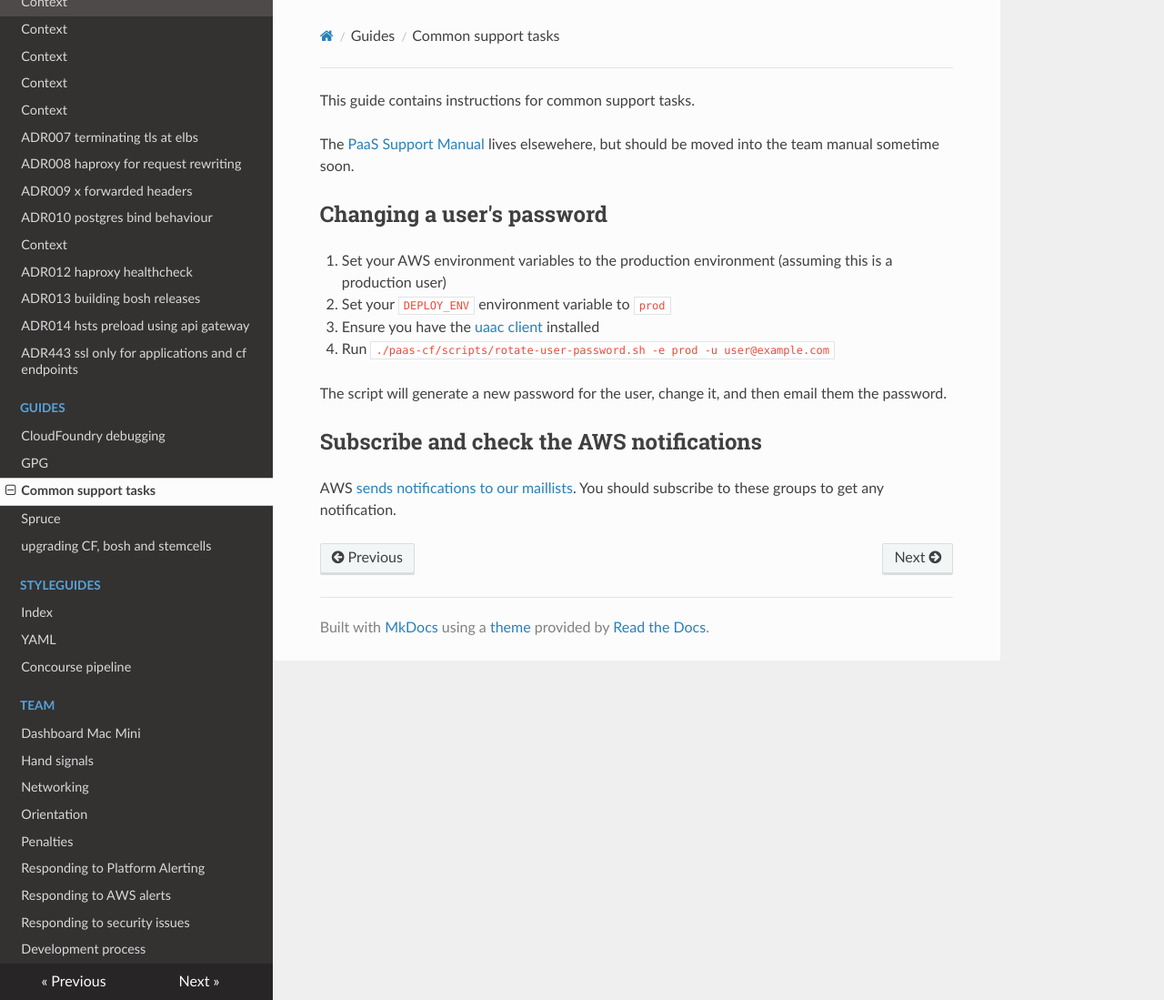
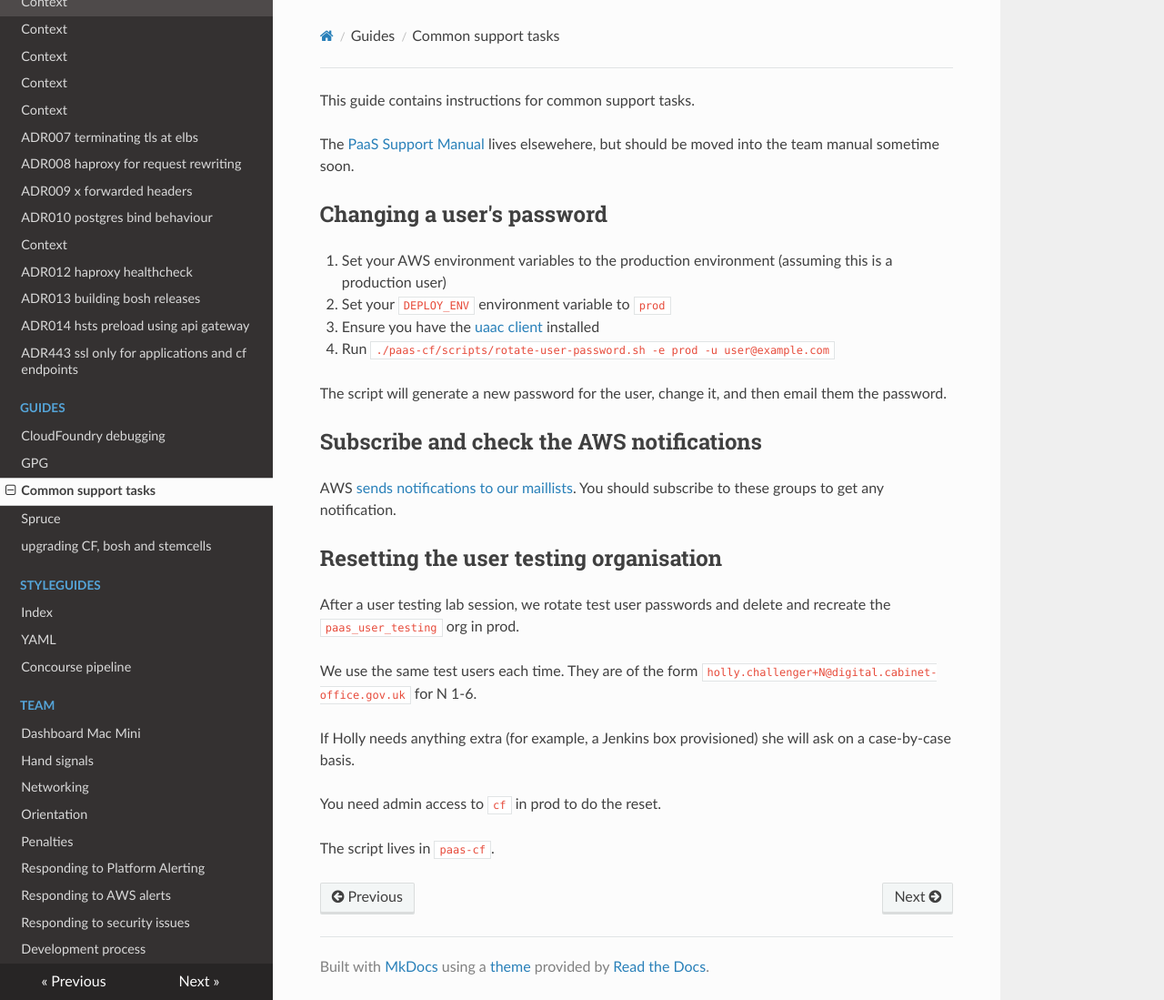
Before and after one commit to alphagov/paas-team-manual, an MkDocs documentation site: the page built from docs/guides/common_support_tasks.md, in a window 1280 px wide and 1099 px high. Shown: the whole window at 91% size. Built offline with MkDocs 1.6.1, drawn with Linux system fonts in a browser that asks for light colours; nearby versions of some CDN libraries.

Commit message:
Docs for user research org cleanup
This is likely to become a regular support task; let's mention that
the script exists.

```diff
--- a/docs/guides/common_support_tasks.md
+++ b/docs/guides/common_support_tasks.md
@@ -14,3 +14,15 @@ The script will generate a new password for the user, change it, and then email
 ## Subscribe and check the AWS notifications
 
 AWS [sends notifications to our maillists](../team/responding_to_aws_alert/). You should subscribe to these groups to get any notification.
+
+## Resetting the user testing organisation
+
+After a user testing lab session, we rotate test user passwords and delete and recreate the `paas_user_testing` org in prod.
+
+We use the same test users each time. They are of the form `holly.challenger+N@digital.cabinet-office.gov.uk` for N 1-6.
+
+If Holly needs anything extra (for example, a Jenkins box provisioned) she will ask on a case-by-case basis.
+
+You need admin access to `cf` in prod to do the reset.
+
+The script lives in `paas-cf`.
```
